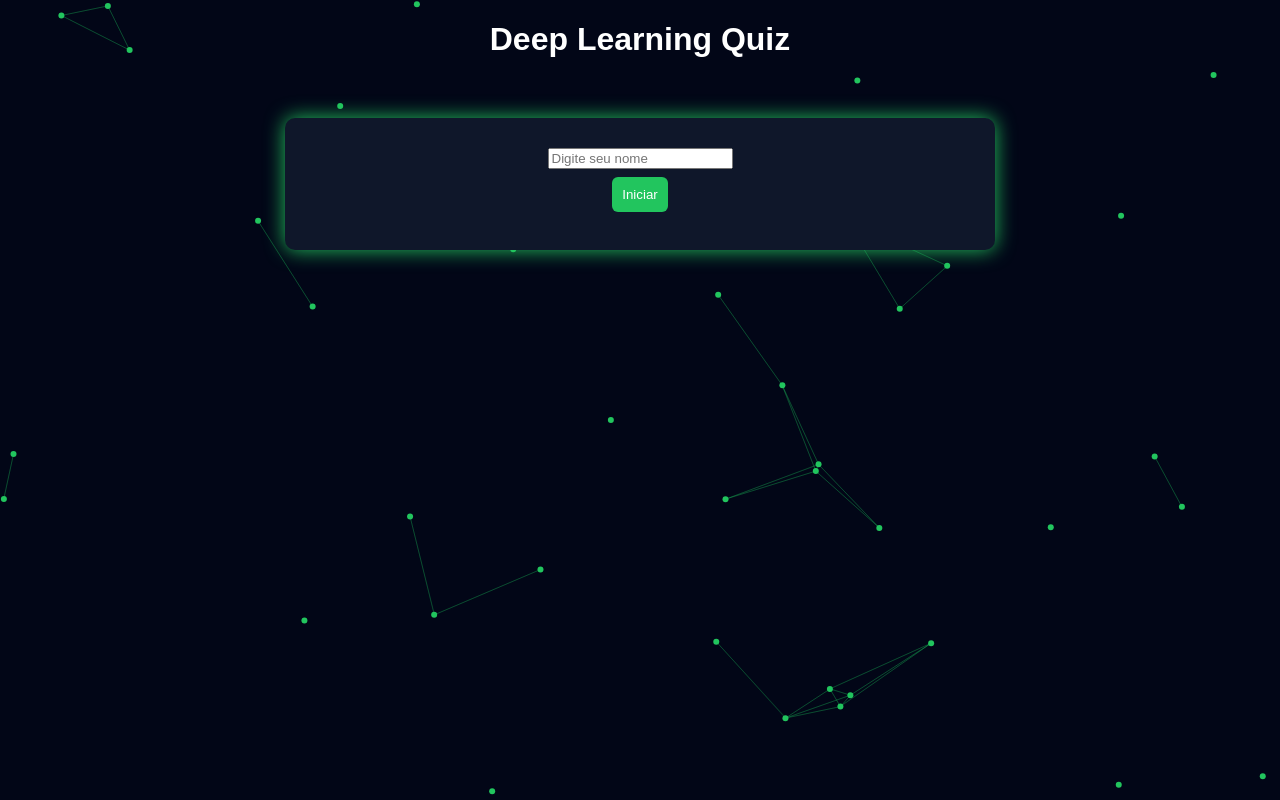
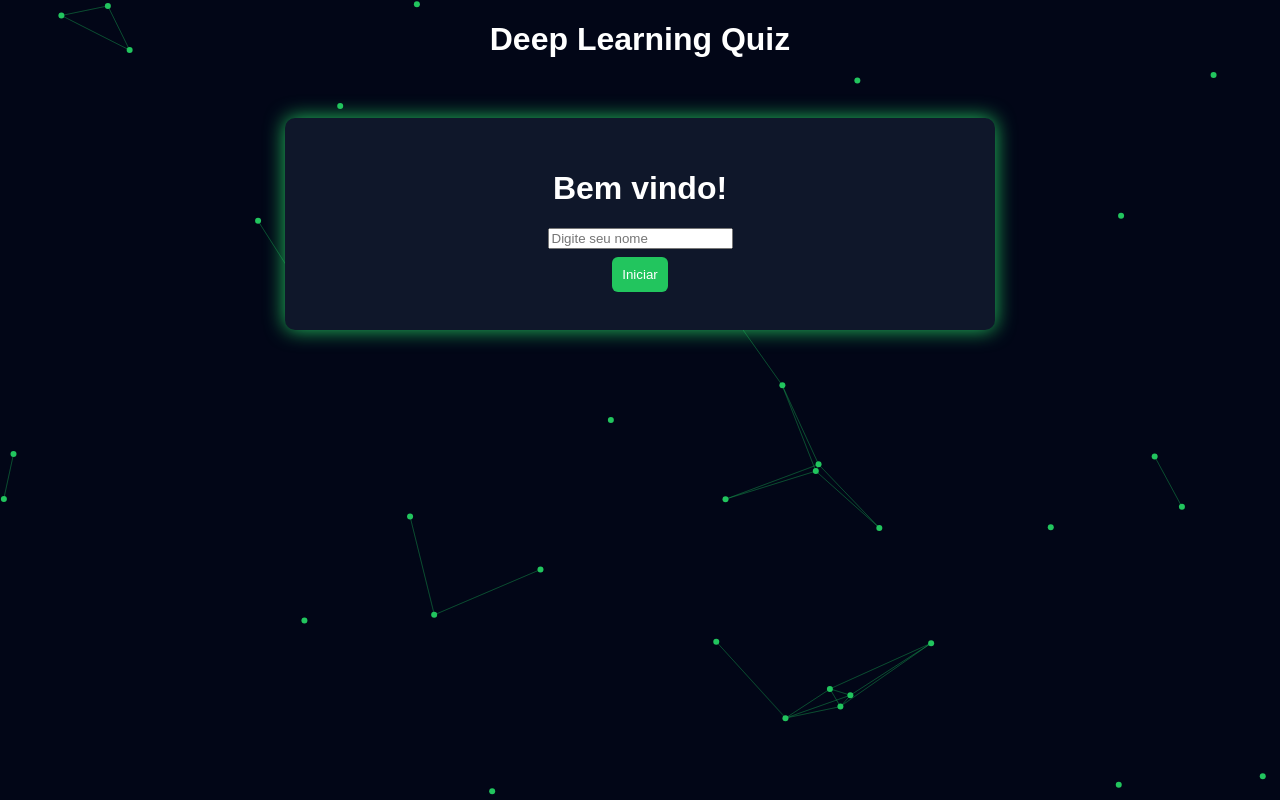
Before and after one commit to MARISTELAOLIVEIRA/DeepLearning-Atividade1, a plain HTML site: page index.html in a window 1280 px wide. Drawn offline with Linux system fonts and the light colour scheme.

Commit message:
Update index.html

```diff
--- a/index.html
+++ b/index.html
@@ -82,7 +82,7 @@ display:none;
 
 <div id="start">
 
-
+<h1>Bem vindo!</h1>
 
 <input id="name" placeholder="Digite seu nome">
 
```
